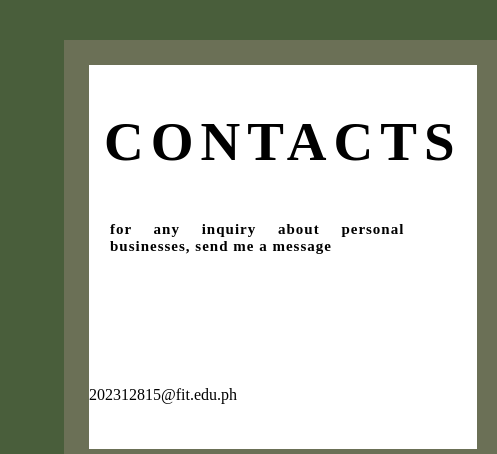
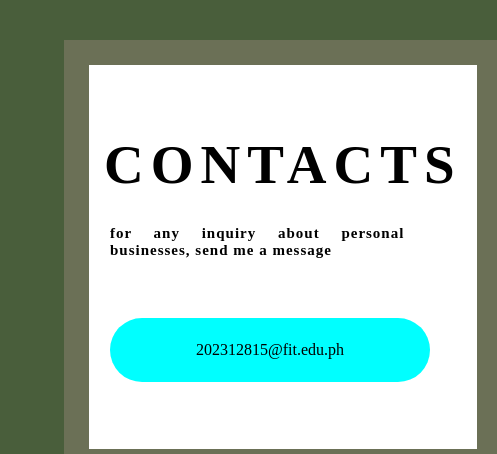
Before and after one commit to U-Keziah/WD-Finals, a plain HTML site: page pages/socials/index.html in a window 1280 px wide. Shown: the part 179-633 px from the top of the page, 0-497 px from the left. Drawn offline with Linux system fonts and the light colour scheme.

Commit message:
refactor(social-and-contact) Text Size

```diff
--- a/pages/socials/assets/css/style.css
+++ b/pages/socials/assets/css/style.css
@@ -35,16 +35,27 @@
           text-align: justify;
 
           height: 65px;
-          margin: 0px 15px 0px 15px ;
+          margin: 40px 15px 0px 15px ;
         }
 
         & > h3 {
           font-size: 15px;
           letter-spacing: 1px;
-          margin: 0px 15px 55px 21px;
+          margin: 0px 15px 0px 21px;
           text-align: justify;
           width: 23dvw;
           height: 65px;
+        }
+
+        & > p {
+          margin: 0px 15px 40px 21px;
+          display: flex;
+          align-items: center;
+          justify-content: center;
+          height: 8dvh;
+          width: 25dvw;
+          background-color: aqua;
+          border-radius: 50px;
         }
       }
     }
@@ -122,6 +133,6 @@
 
     }
   }
-}
+  }
 
 }
```
